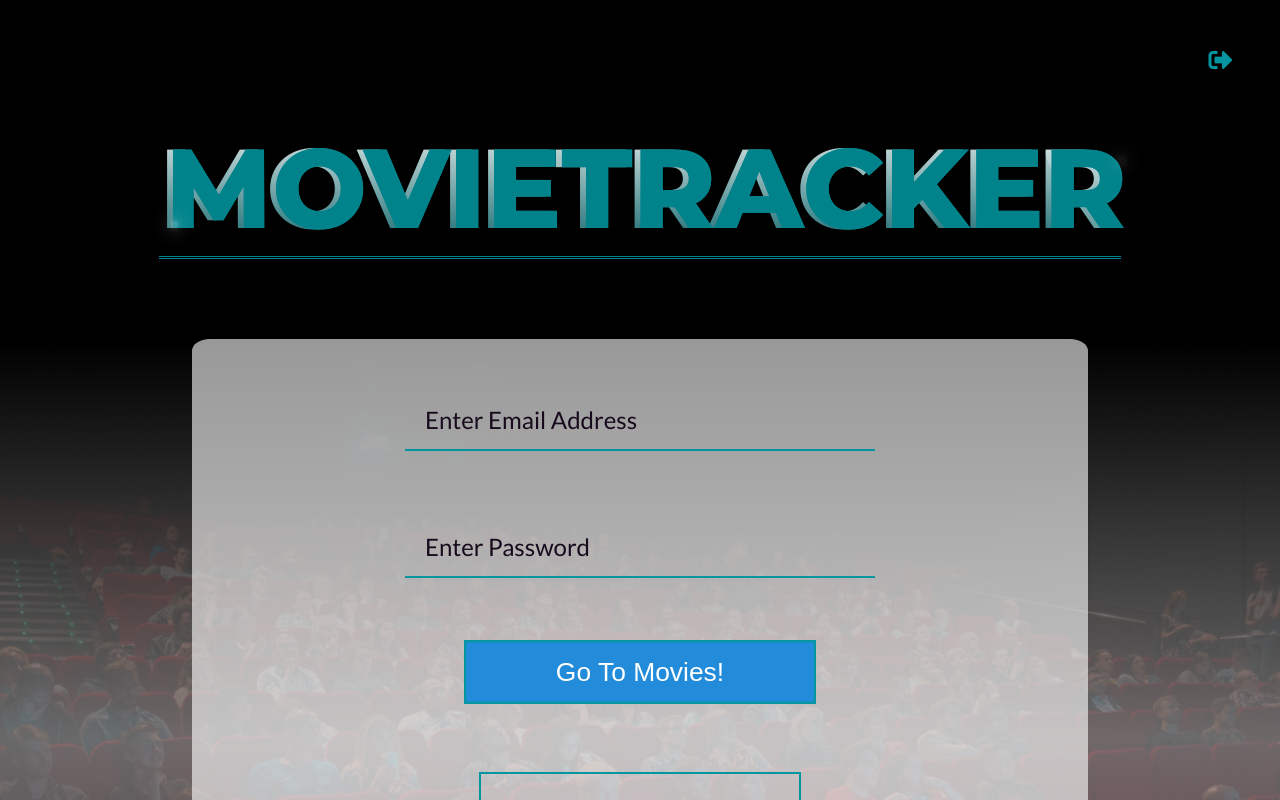
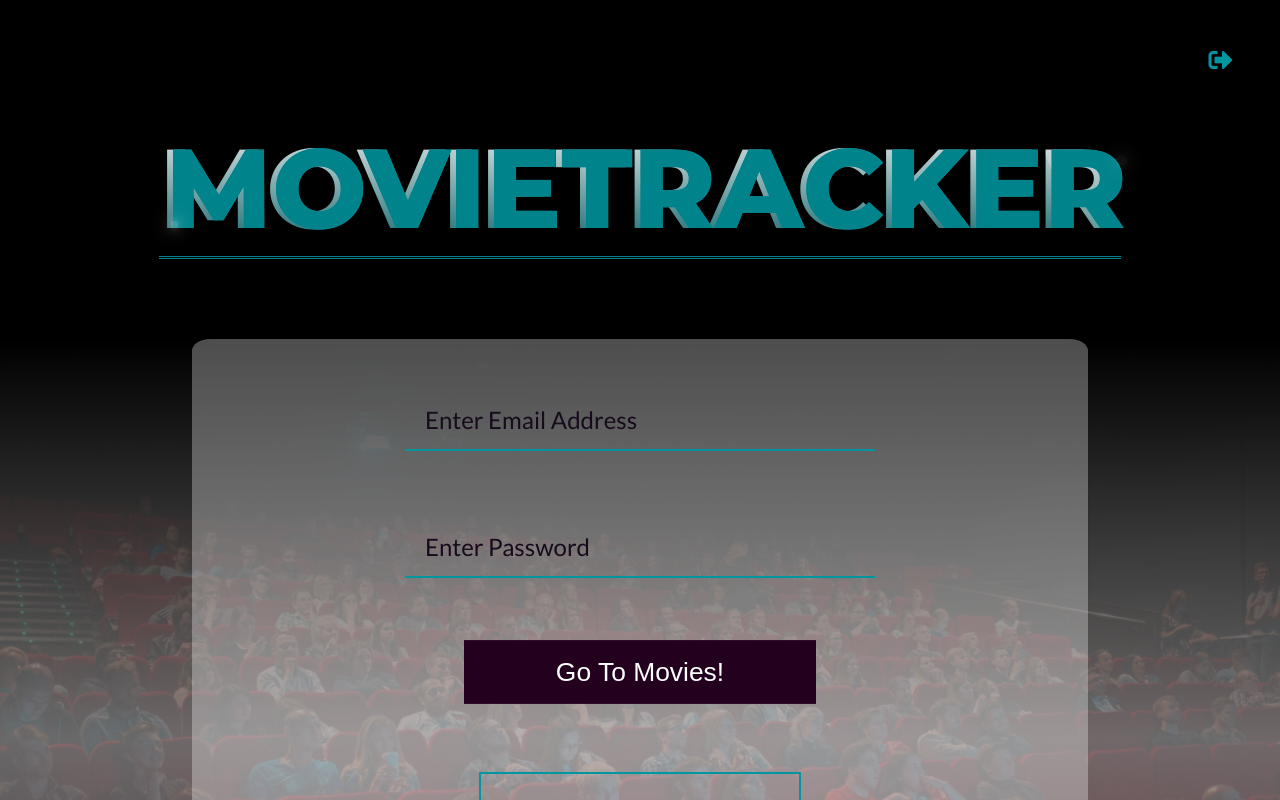
Before and after one commit to marcusp619/movietracker-frontend, a React (Create React App) app: page /login in a window 1280 px wide. In both pictures the pointer is over the button "Go To Movies!". Shown: the top 800 px of the page. Built offline with nearby package versions, Linux system fonts and the light colour scheme; no server answers.

Commit message:
Changed button colors

```diff
--- a/src/Containers/UserLoginForm/UserLoginForm.css
+++ b/src/Containers/UserLoginForm/UserLoginForm.css
@@ -34,12 +34,10 @@ input::placeholder {
   width: 70%;
   margin: 4rem auto;
   font-family: 'Lato', sans-serif;
-  background: rgba(255, 255, 255, 0.6);
+  background: rgba(255, 255, 255, 0.3);
   border-radius: 2%;
 
 }
-
-
 
 .user-email-login,
 .user-password-login,
@@ -119,7 +117,8 @@ input::placeholder {
 }
 
 .login-button:hover {
-  background: #228CDB;
+  background: #23001E;
+  border: none;
   color: white;
   transition: all .5s ease-in-out;
   transform: scale(1.1);
@@ -135,8 +134,9 @@ input::placeholder {
 }
 
 .user-signup-link:hover {
-  background: #C19AB7;
+  background: #EF5B5B;
   color: white;
+  border: none;
   transition: all .5s ease-in-out;
   transform: scale(1.1);
 }
```
